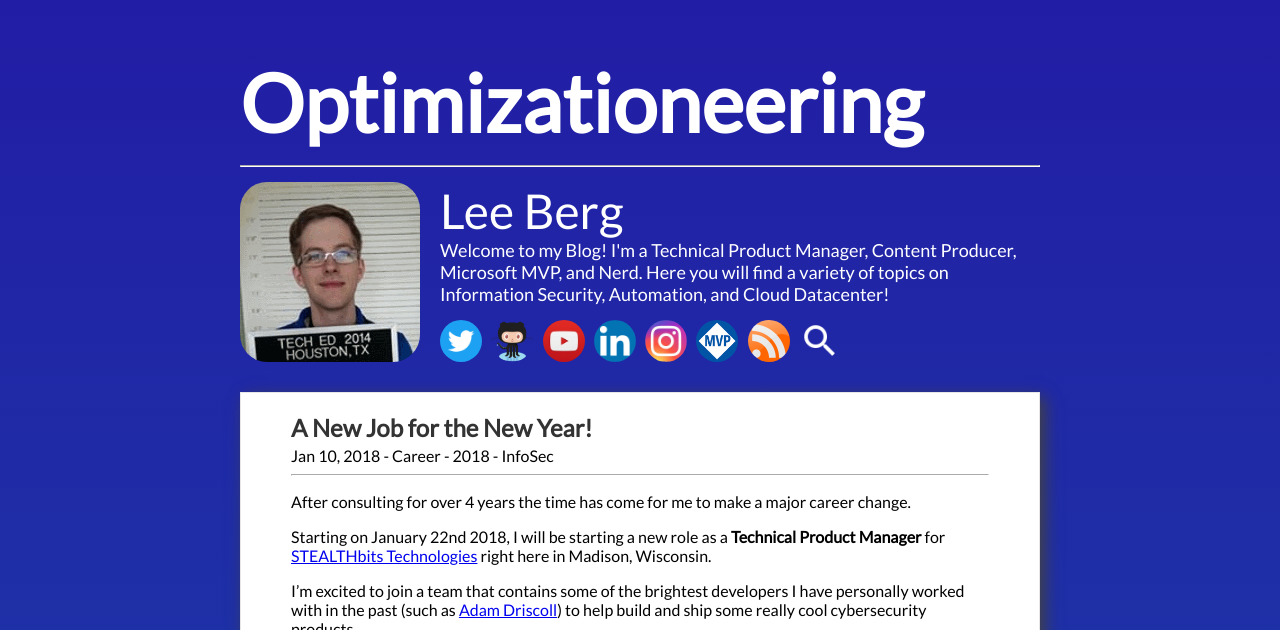
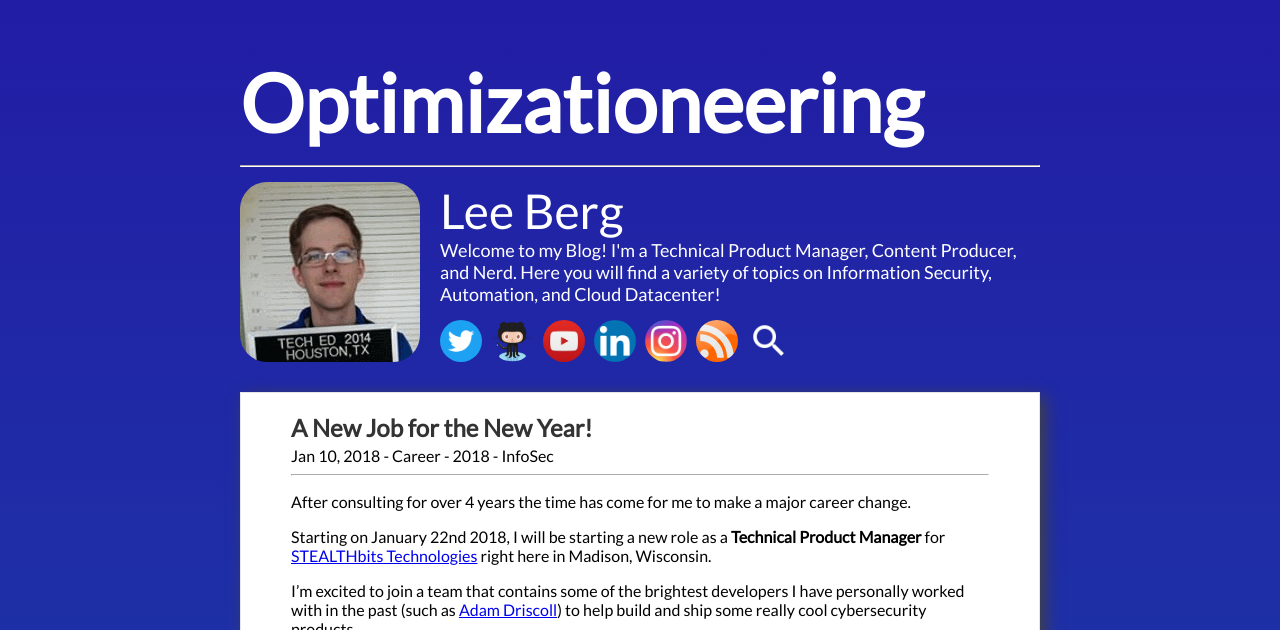
Before and after one commit to leeberg/BlogTest, a Jekyll site: the page built from index.html, in a window 1280 px wide and 900 px high, cut to the strip 0-630 px from the top of the window. Built offline with Jekyll 4.4.1, drawn with Linux system fonts in a browser that asks for light colours; nearby versions of some CDN libraries; the list of posts is cut into pages by our own code.

Commit message:
Updates - No MVP
sad

```diff
--- a/Gemfile
+++ b/Gemfile
@@ -9,10 +9,10 @@ ruby RUBY_VERSION
 #
 # This will help ensure the proper Jekyll version is running.
 # Happy Jekylling!
-gem "jekyll", "3.6.2"
+gem "jekyll", "3.8.3"
 
 # This is the default theme for new Jekyll sites. You may change this to anything you like.
-gem "minima", "~> 2.1.1"
+gem "minima", "~> 2.5.0"
 
 # If you want to use GitHub Pages, remove the "gem "jekyll"" above and
 # uncomment the line below. To upgrade, run `bundle update github-pages`.
--- a/_includes/footer.html
+++ b/_includes/footer.html
@@ -13,7 +13,7 @@
             <a href="http://www.youtube.com/leealanberg" target="_blank" ><img src="{{ site.baseurl }}/assets/img/badges/youtube.png" height="42" width="42"> </a>
             <a href="https://www.linkedin.com/in/leeberg" target="_blank" ><img src="{{ site.baseurl }}/assets/img/badges/LinkedIn_logo_initials.png" height="42" width="42"> </a>
             <a href="http://www.instagram.com/leealanberg" target="_blank" > <img src="{{ site.baseurl }}/assets/img/badges/insta.png" height="42" width="42"> </a>
-            <a href="https://mvp.microsoft.com/en-us/PublicProfile/5001196" target="_blank" > <img src="{{ site.baseurl }}/assets/img/badges/MVP_Logo_Horizontal_Secondary_Blue286_CMYK_300ppi.png" height="42"width="42"></a>
+            <!--<a href="https://mvp.microsoft.com/en-us/PublicProfile/5001196" target="_blank" > <img src="{{ site.baseurl }}/assets/img/badges/MVP_Logo_Horizontal_Secondary_Blue286_CMYK_300ppi.png" height="42"width="42"></a>-->
             <a href="http://leealanberg.com/feed.xml" target="_blank" > <img src="{{ site.baseurl }}/assets/img/badges/rss.png" height="42"width="42"></a>
             <a href="{{ site.baseurl }}/search/" target="_blank" ><img src="{{ site.baseurl }}/assets/img/badges/ic_search_white_48dp_2x.png" height="42"> </a>
         </div>
--- a/_includes/header.html
+++ b/_includes/header.html
@@ -17,7 +17,7 @@
 
         <div class="header_bio">
           Lee Berg
-          <div class="header_bio_secondrow">Welcome to my Blog! I'm a Technical Product Manager, Content Producer, Microsoft MVP, and Nerd. Here you will find a variety of topics on Information Security, Automation, and Cloud Datacenter!</div>
+          <div class="header_bio_secondrow">Welcome to my Blog! I'm a Technical Product Manager, Content Producer, and Nerd. Here you will find a variety of topics on Information Security, Automation, and Cloud Datacenter!</div>
 
 
 
@@ -28,7 +28,7 @@
           <a href="http://www.youtube.com/leealanberg" target="_blank" ><img src="{{ site.baseurl }}/assets/img/badges/youtube.png" height="42" width="42"> </a>
           <a href="https://www.linkedin.com/in/leeberg" target="_blank" ><img src="{{ site.baseurl }}/assets/img/badges/LinkedIn_logo_initials.png" height="42" width="42"> </a>
           <a href="http://www.instagram.com/leealanberg" target="_blank" > <img src="{{ site.baseurl }}/assets/img/badges/insta.png" height="42" width="42"> </a>
-          <a href="https://mvp.microsoft.com/en-us/PublicProfile/5001196" target="_blank" > <img src="{{ site.baseurl }}/assets/img/badges/MVP_Logo_Horizontal_Secondary_Blue286_CMYK_300ppi.png" height="42"width="42"></a>
+          <!--<a href="https://mvp.microsoft.com/en-us/PublicProfile/5001196" target="_blank" > <img src="{{ site.baseurl }}/assets/img/badges/MVP_Logo_Horizontal_Secondary_Blue286_CMYK_300ppi.png" height="42"width="42"></a>-->
           <a href="http://leealanberg.com/feed.xml" target="_blank" > <img src="{{ site.baseurl }}/assets/img/badges/rss.png" height="42"width="42"></a>
           <a href="{{ site.baseurl }}/search/" target="_blank" ><img src="{{ site.baseurl }}/assets/img/badges/ic_search_white_48dp_2x.png" height="42"> </a>
         </div>
```
Also changed, not shown: Gemfile.lock.
